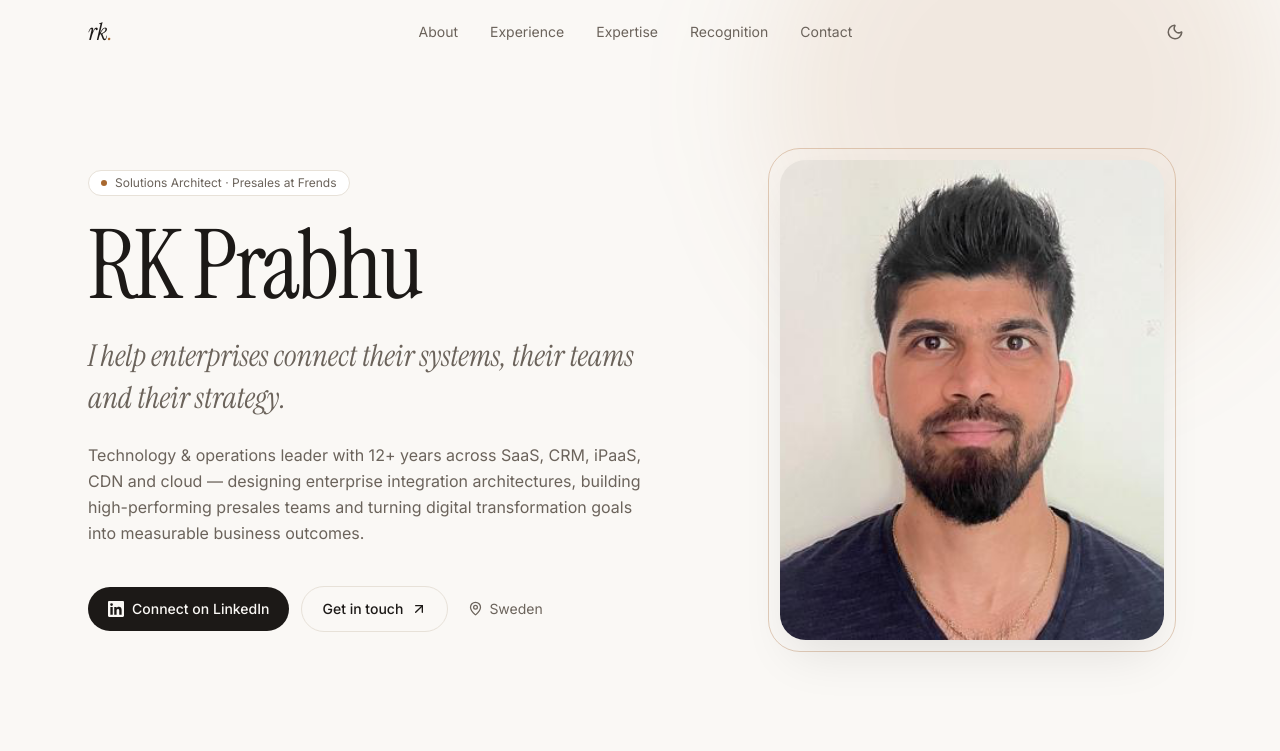
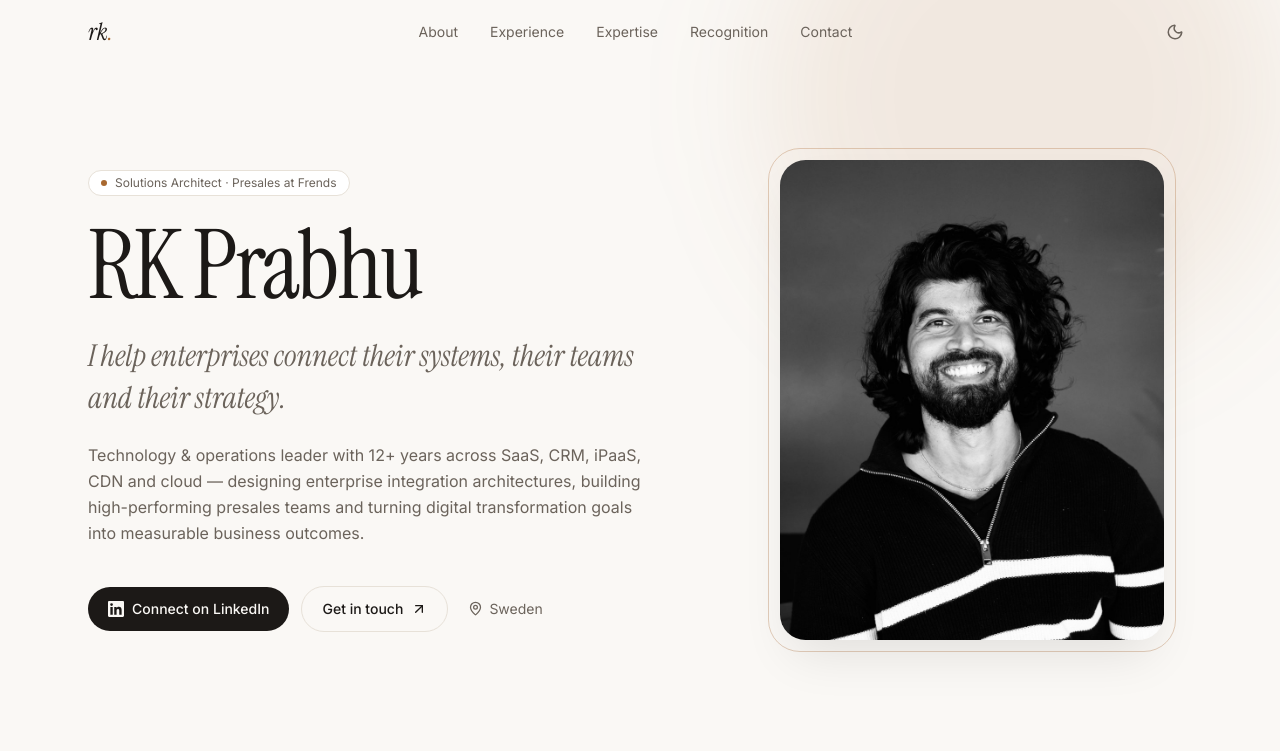
Before and after one commit to rkprabhu1000/rkprabhu1000.github.io, a React (Vite) app: page / in a window 1280 px wide. Shown: the top 751 px of the page. Built offline with nearby package versions, Linux system fonts and the light colour scheme.

Commit message:
Use new profile photo
Co-Authored-By: Claude Opus 5.5 <noreply@anthropic.com>

```diff
--- a/index.html
+++ b/index.html
@@ -14,7 +14,7 @@
     <meta property="og:title" content="RK Prabhu — Solutions Architect & Technology Leader" />
     <meta property="og:description" content="Enterprise integration architecture, presales leadership and digital transformation across SaaS, CRM, iPaaS and cloud." />
     <meta property="og:type" content="website" />
-    <meta property="og:image" content="./profile.png" />
+    <meta property="og:image" content="./profile.jpg" />
     <meta name="twitter:card" content="summary" />
 
     <script type="application/ld+json">
--- a/src/App.tsx
+++ b/src/App.tsx
@@ -130,7 +130,7 @@ function Hero() {
         <Reveal delay={0.2} className="mx-auto w-full max-w-sm">
           <div className="relative">
             <div aria-hidden className="absolute -inset-3 rounded-[2rem] border border-accent/30" />
-            <img src="./profile.png" alt={`Portrait of ${profile.fullName}`} className="relative aspect-[4/5] w-full rounded-[1.6rem] object-cover shadow-2xl shadow-black/10" />
+            <img src="./profile.jpg" alt={`Portrait of ${profile.fullName}`} className="relative aspect-[4/5] w-full rounded-[1.6rem] object-cover shadow-2xl shadow-black/10" />
           </div>
         </Reveal>
       </div>
```
Also changed, not shown: public/profile.jpg (added), public/profile.png (deleted).
